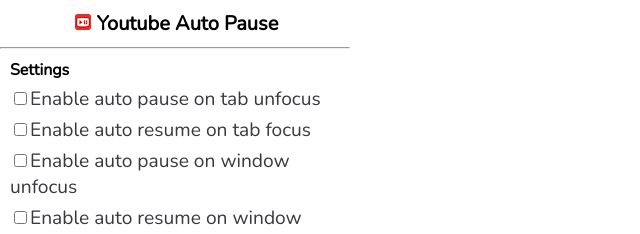
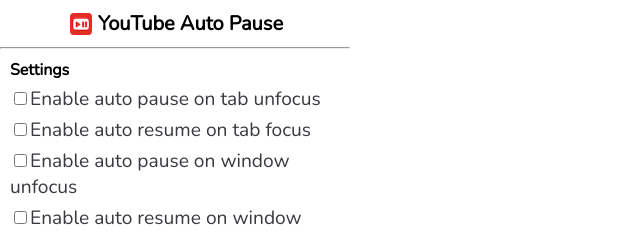
Before and after one commit to drodil/youtube_auto_pause, a browser extension: page options.html in a window 1280 px wide. Shown: the top 234 px of the page, 0-640 px from the left. Drawn offline with nearby package versions, Linux system fonts and the light colour scheme.

Commit message:
fix: tune heading of options

```diff
--- a/options.html
+++ b/options.html
@@ -33,6 +33,7 @@
 		h2 {
 			font-size: 20px;
 			text-align: center;
+			user-select: none;
 		}
 
 		h4, hr, h2 {
@@ -42,6 +43,9 @@
 		#logo {
 			margin-right: 6px;
 			margin-left: 3px;
+			width: 22px;
+			height: 22px;
+			vertical-align: sub;
 		}
 
 		#version {
@@ -84,7 +88,7 @@
 <body>
     <div style="width: 350px">
 		<div class="container">
-			<h2><img src="images/icon_16.png" id="logo"></img>Youtube Auto Pause</h2>
+			<h2><img src="images/icon_32.png" id="logo" alt="YouTube Auto Pause"/>YouTube Auto Pause</h2>
 		</div>
 		<hr>
 		<div class="container">
```
